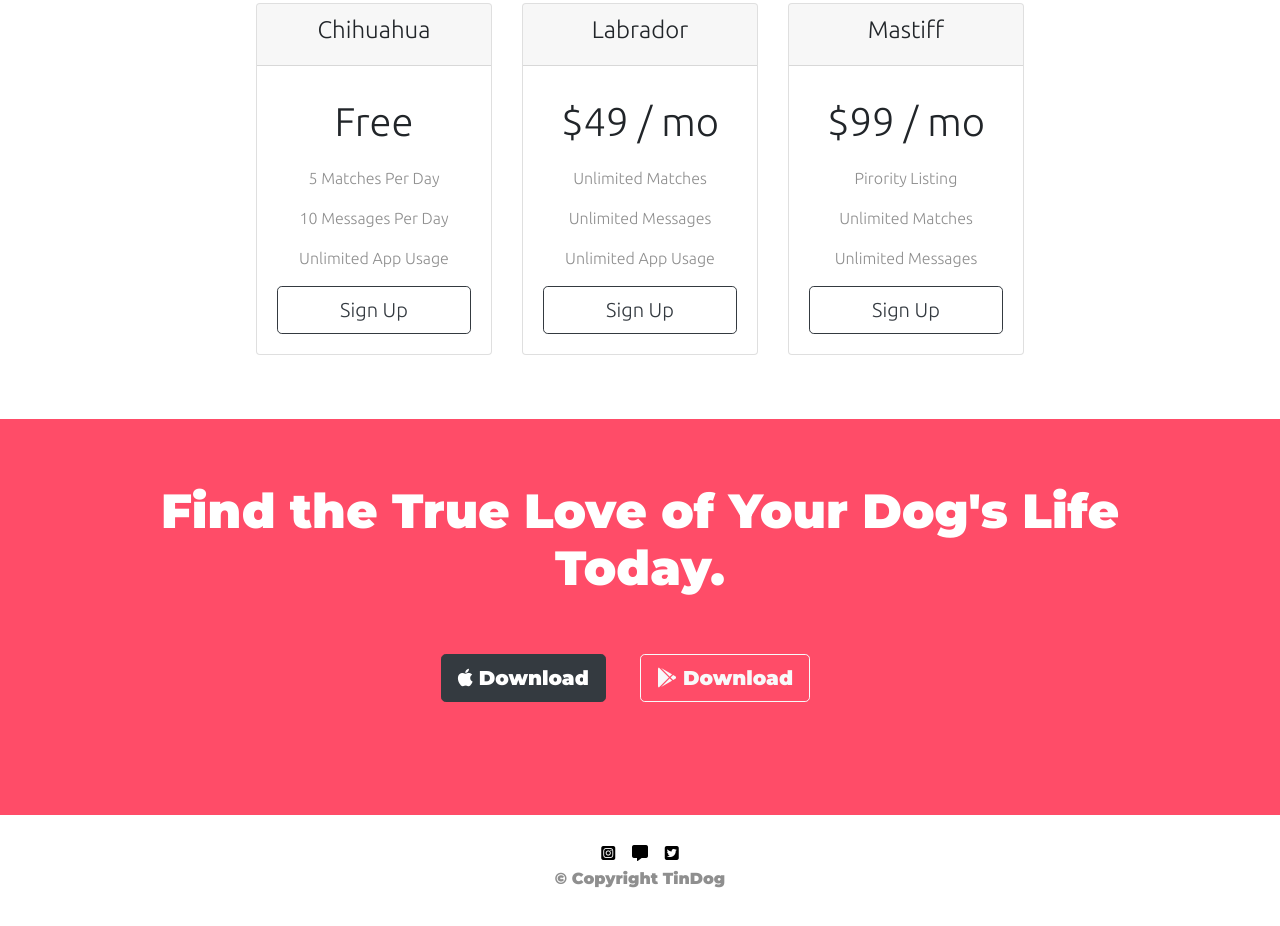
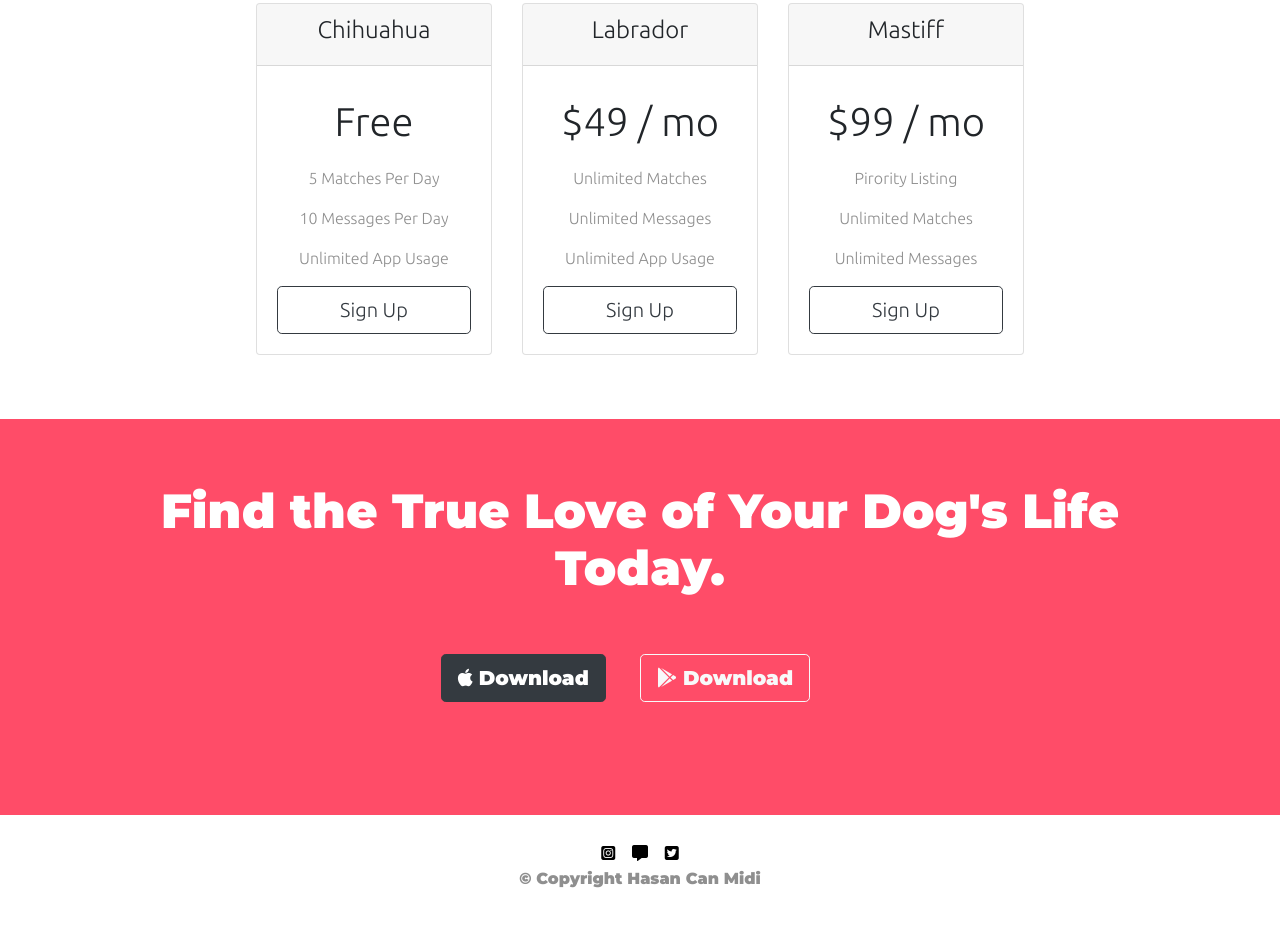
Before and after one commit to hasancanmidi/simple-html-css-projects, a plain HTML site: page Bootstrap - Project 1/index.html in a window 1280 px wide. Shown: the part 2193-3119 px from the top of the page. Drawn offline with nearby package versions, Linux system fonts and the light colour scheme.

Commit message:
copyright
I changed copyright

```diff
--- a/Bootstrap - Project 1/index.html
+++ b/Bootstrap - Project 1/index.html
@@ -214,7 +214,7 @@
         <a href="https://www.instagram.com/" target="_blank"><button type="button"><i class="fa-solid fa-message"></i> </button></a>
         <a href="https://www.instagram.com/" target="_blank"><button type="button"><i class="fa-brands fa-square-twitter"></i> </button></a>
 
-        <p>© Copyright TinDog</p>
+        <p>© Copyright Hasan Can Midi</p>
     </footer>
 </body>
 
```
